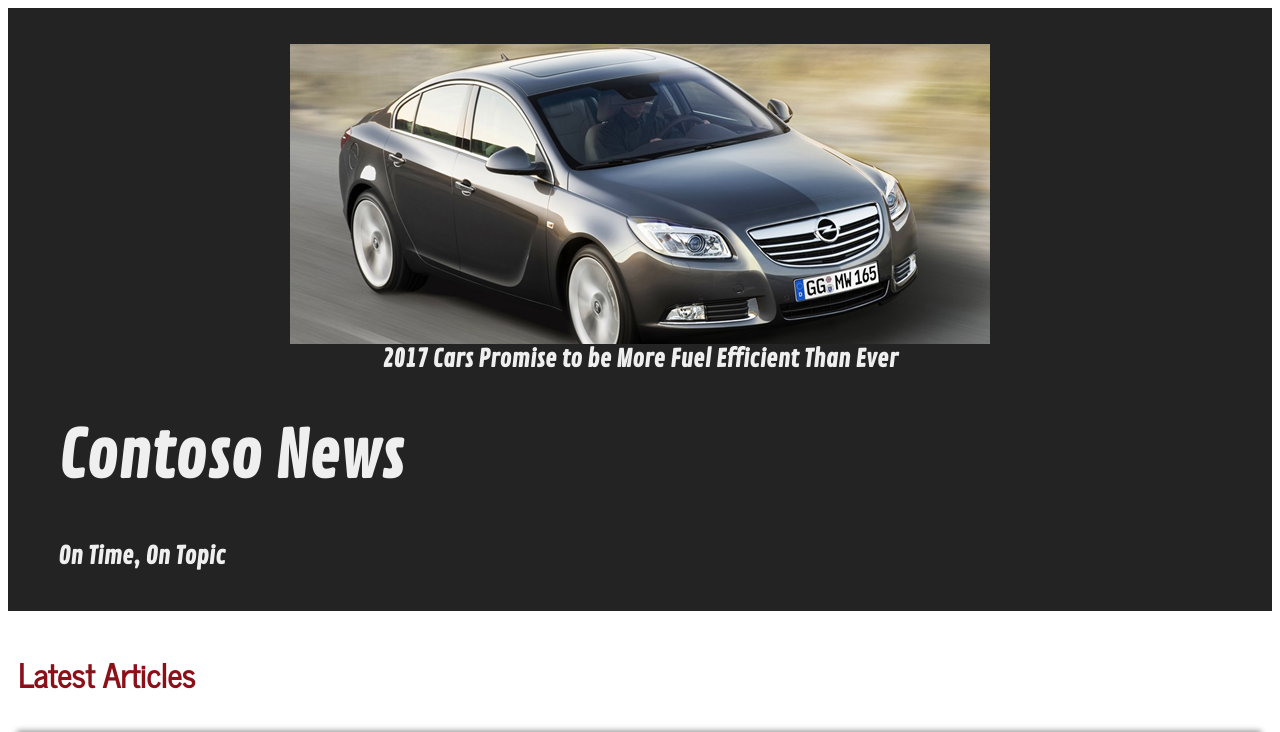
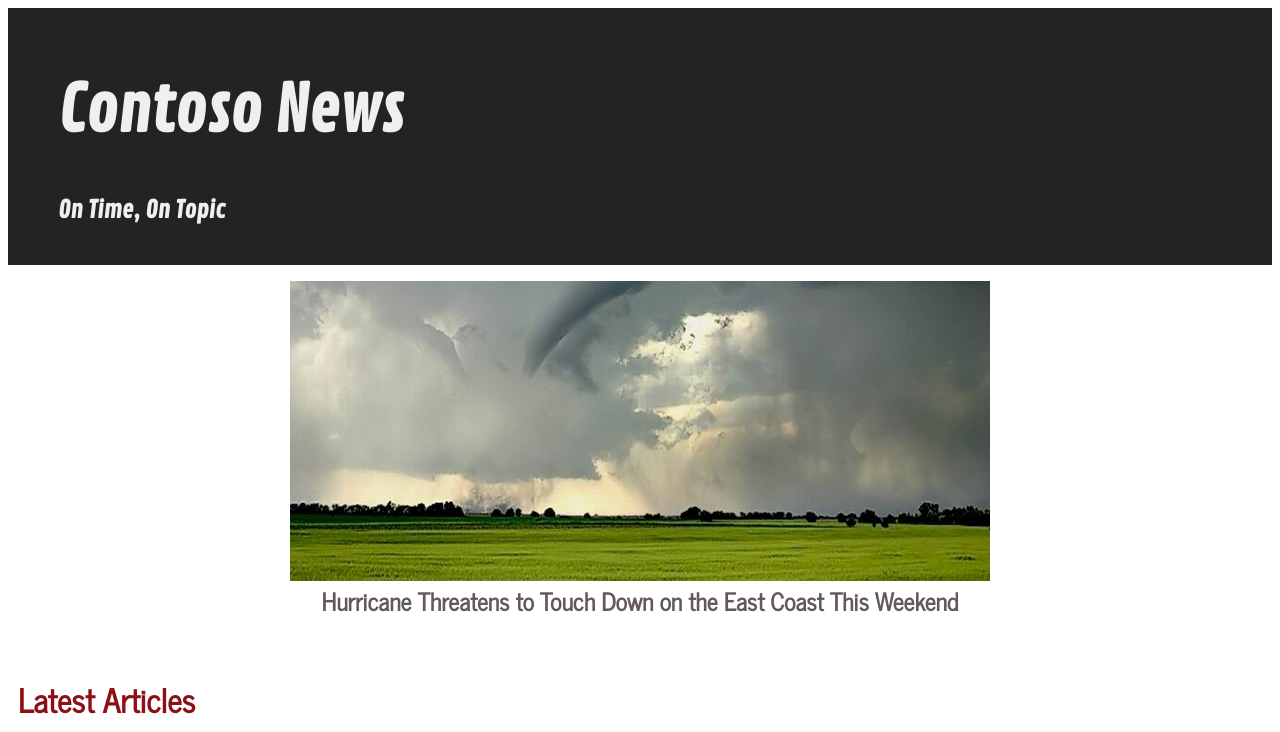
Before and after one commit to BridgitA/Week3-H-W, a plain HTML site: page Homework/index.html in a window 1280 px wide. Shown: the top 732 px of the page. Drawn offline with Linux system fonts and the light colour scheme; files whose address does not match are found by name.

Commit message:
Fixing js errors and now the playback is working

```diff
--- a/Homework/css/style.css
+++ b/Homework/css/style.css
@@ -89,19 +89,19 @@ article{
         display: none;
     }
 }
-#carousel > figure > img {
+section#carousel > figure > img {
     display: none;
     margin: 0px auto;
 }
-#carousel > figure.visible > img {
+section#carousel > figure.visible > img {
     display: block;
     position: relative;
     overflow: hidden;
 }
-#carousel > figure > figcaption {
+section#carousel > figure > figcaption {
     display: none;
 }
-#carousel > figure.visible > figcaption {
+section#carousel > figure.visible > figcaption {
     display: block;
     text-align: center;
     font-weight: bold;
--- a/Homework/index.html
+++ b/Homework/index.html
@@ -7,6 +7,10 @@
     </head>
     <body>
         <header>
+            </section>
+            <h1>Contoso News</h1>
+            <h2>On Time, On Topic</h2>
+        </header>
         <section id="carousel">
             <figure class="visible">
                 <img src="img/efficient_cars.png" alt="Efficient Cars"/>
@@ -21,9 +25,7 @@
                 <figcaption>Many Doctors are Moving to Digital Health Records This Year</figcaption>
             </figure>
         </section>
-            <h1>Contoso News</h1>
-            <h2>On Time, On Topic</h2>
-        </header>
+
             <main>
                 <h3>Latest Articles</h3>
                 <article>
--- a/Homework/js/script.js
+++ b/Homework/js/script.js
@@ -1,26 +1,23 @@
 var slideInterval = 3500;
-function getFigures () {
-    return
-    document.getElementById('carousel').getElementsByTagName('figure');
-
+function getFigures() {
+    return document.getElementById('carousel').getElementsByTagName('figure');
 }
-function moveForward(){
+function moveForward() {
     var pointer;
     var figures = getFigures();
-    for (var i = 0; i < figures.length; i++){
-        if (figures[i].className == 'visible'){
+    for (var i = 0; i < figures.length; i++) {
+        if (figures[i].className == 'visible') {
             figures[i].className = '';
             pointer = i;
         }
-
     }
-    if (++pointer == figures.length){
+    if (++pointer == figures.length) {
         pointer = 0;
     }
     figures[pointer].className = 'visible';
     setTimeout(moveForward, slideInterval);
 }
-function startPlayback(){
+function startPlayback() {
     setTimeout(moveForward, slideInterval);
-    startPlayback();
 }
+startPlayback();
```
Lines whose indentation alone changed are shown as unchanged.
